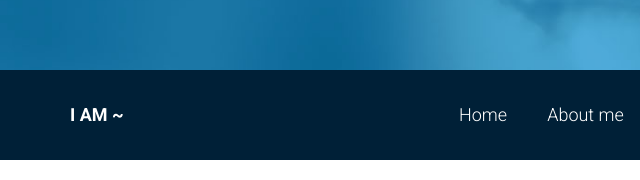
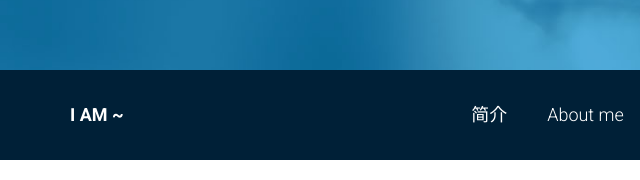
Before and after one commit to WAXQER/WAXQER.github.io, a plain HTML site: page index.html in a window 1280 px wide. Shown: the part 772-952 px from the top of the page, 0-640 px from the left. Drawn offline with nearby package versions, Linux system fonts and the light colour scheme.

Commit message:
Update index.html

```diff
--- a/index.html
+++ b/index.html
@@ -64,7 +64,7 @@
 
     			<div class="collapse navbar-collapse navigation" id="bs-example-navbar-collapse-1" role="navigation">
     				<ul class="nav navbar-nav navbar-right">
-    					<li class="active"><a href="#section-banner">Home </a></li>
+    					<li class="active"><a href="#section-banner">简介 </a></li>
     					<li><a href="#section-profile">About me </a></li>
     					<li><a href="#section-skill">Skills </a></li>
     					<li><a href="#section-resume">Resume </a></li>
```
